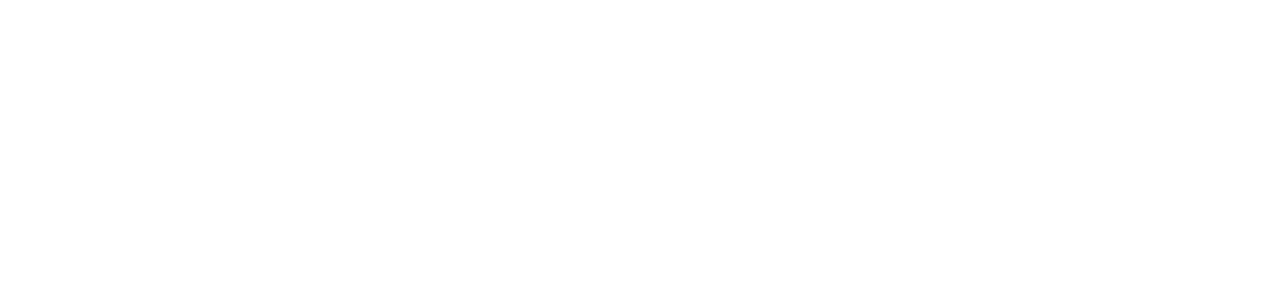
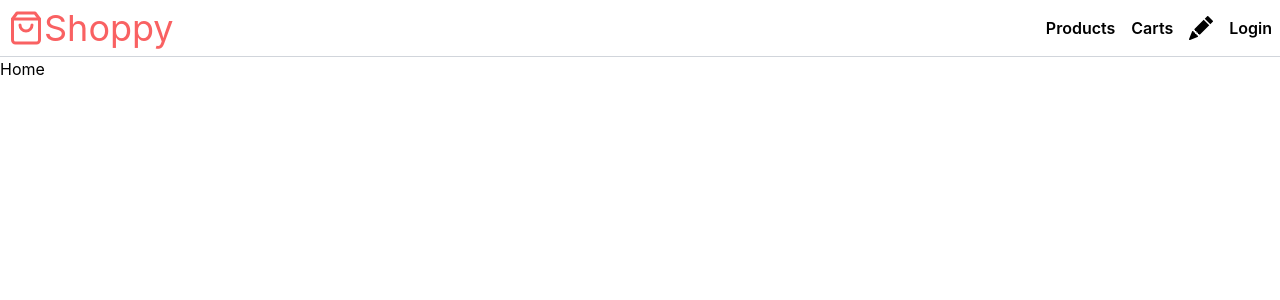
Before and after one commit to softmoca/react_firebase_shop, a React (Create React App) app: page / in a window 1280 px wide. Shown: the top 300 px of the page. Built offline with nearby package versions, Linux system fonts and the light colour scheme.

Commit message:
feat : css

```diff
--- a/package.json
+++ b/package.json
@@ -8,6 +8,8 @@
     "@testing-library/user-event": "^13.2.1",
     "react": "^18.2.0",
     "react-dom": "^18.2.0",
+    "react-icons": "^4.10.1",
+    "react-router-dom": "^6.15.0",
     "react-scripts": "5.0.1",
     "web-vitals": "^2.1.0"
   },
@@ -34,5 +36,8 @@
       "last 1 firefox version",
       "last 1 safari version"
     ]
+  },
+  "devDependencies": {
+    "tailwindcss": "^3.3.3"
   }
 }
--- a/src/App.js
+++ b/src/App.js
@@ -1,7 +1,13 @@
+import { Outlet } from "react-router-dom";
+import Navbar from "./components/Navbar";
+
 function App() {
-  return;
-
-  <></>;
+  return (
+    <>
+      <Navbar />
+      <Outlet />
+    </>
+  );
 }
 
 export default App;
--- /dev/null
+++ b/src/components/Navbar.jsx
@@ -0,0 +1,26 @@
+import React from "react";
+import { Link } from "react-router-dom";
+import { FiShoppingBag } from "react-icons/fi";
+import { BsFillPencilFill } from "react-icons/bs";
+
+export default function Navbar() {
+  return (
+    <header className="flex justify-between border-b border-gray-300 p-2">
+      <Link to="/" className="flex items-center text-4xl text-brand">
+        <FiShoppingBag />
+        <h1>Shoppy</h1>
+      </Link>
+      <nav className="flex items-center gap-4 font-semibold">
+        <Link to="/products">Products</Link>
+
+        <Link to="/carts">Carts</Link>
+
+        <Link to="/products/new" className="text-2xl">
+          <BsFillPencilFill />
+        </Link>
+
+        <button>Login</button>
+      </nav>
+    </header>
+  );
+}
--- a/src/index.css
+++ b/src/index.css
@@ -1,13 +1,26 @@
+@tailwind base;
+@tailwind components;
+@tailwind utilities;
+
 body {
   margin: 0;
-  font-family: -apple-system, BlinkMacSystemFont, 'Segoe UI', 'Roboto', 'Oxygen',
-    'Ubuntu', 'Cantarell', 'Fira Sans', 'Droid Sans', 'Helvetica Neue',
+  font-family: -apple-system, BlinkMacSystemFont, "Segoe UI", "Roboto", "Oxygen",
+    "Ubuntu", "Cantarell", "Fira Sans", "Droid Sans", "Helvetica Neue",
     sans-serif;
   -webkit-font-smoothing: antialiased;
   -moz-osx-font-smoothing: grayscale;
+  @apply flex flex-col items-center;
+}
+
+#root {
+  @apply w-full max-w-screen-2xl;
 }
 
 code {
-  font-family: source-code-pro, Menlo, Monaco, Consolas, 'Courier New',
+  font-family: source-code-pro, Menlo, Monaco, Consolas, "Courier New",
     monospace;
 }
+
+input {
+  @apply p-4 outline-none border border-gray-300 my-1;
+}
--- a/src/index.js
+++ b/src/index.js
@@ -1,17 +1,46 @@
-import React from 'react';
-import ReactDOM from 'react-dom/client';
-import './index.css';
-import App from './App';
-import reportWebVitals from './reportWebVitals';
+import React from "react";
+import ReactDOM from "react-dom/client";
+import "./index.css";
+import App from "./App";
+import reportWebVitals from "./reportWebVitals";
+import { createBrowserRouter, RouterProvider } from "react-router-dom";
+import Home from "./pages/Home";
+import AllProducts from "./pages/AllProducts";
+import ProductDetail from "./pages/ProductDetail";
+import NewProduct from "./pages/NewProduct";
+import MyCart from "./pages/MyCart";
+import NotFound from "./pages/NotFound";
 
-const root = ReactDOM.createRoot(document.getElementById('root'));
+const router = createBrowserRouter([
+  {
+    path: "/",
+    element: <App />, // 최상위 경로에는 App 컴포 넌트
+    errorElement: <NotFound />, // 존재하지 않을 경우 보여줄 컴포넌트
+    children: [
+      // App이라는 부모 컴포넌트안에 outlet을 사용해
+      { index: true, path: "/", element: <Home /> }, // 기본 경로
+      { path: "/products", element: <AllProducts /> },
+      {
+        path: "/products/new",
+        element: <NewProduct />,
+      },
+      {
+        path: "/products/:id",
+        element: <ProductDetail />,
+      },
+      {
+        path: "/carts",
+        element: <MyCart />,
+      },
+    ],
+  },
+]);
+
+const root = ReactDOM.createRoot(document.getElementById("root"));
 root.render(
   <React.StrictMode>
-    <App />
+    <RouterProvider router={router} />
   </React.StrictMode>
 );
 
-// If you want to start measuring performance in your app, pass a function
-// to log results (for example: reportWebVitals(console.log))
-// or send to an analytics endpoint. Learn more: https://bit.ly/CRA-vitals
 reportWebVitals();
--- /dev/null
+++ b/src/pages/AllProducts.jsx
@@ -0,0 +1,5 @@
+import React from "react";
+
+export default function AllProducts() {
+  return <div>AllProducts</div>;
+}
--- /dev/null
+++ b/src/pages/Home.jsx
@@ -0,0 +1,5 @@
+import React from "react";
+
+export default function Home() {
+  return <div>Home</div>;
+}
--- /dev/null
+++ b/src/pages/MyCart.jsx
@@ -0,0 +1,5 @@
+import React from "react";
+
+export default function MyCart() {
+  return <div>MyCart</div>;
+}
--- /dev/null
+++ b/src/pages/NewProduct.jsx
@@ -0,0 +1,5 @@
+import React from "react";
+
+export default function NewProduct() {
+  return <div>NewProduct</div>;
+}
--- /dev/null
+++ b/src/pages/NotFound.jsx
@@ -0,0 +1,5 @@
+import React from "react";
+
+export default function NotFound() {
+  return <div>NotFound</div>;
+}
--- /dev/null
+++ b/src/pages/ProductDetail.jsx
@@ -0,0 +1,5 @@
+import React from "react";
+
+export default function ProductDetail() {
+  return <div>ProductDetail</div>;
+}
--- /dev/null
+++ b/tailwind.config.js
@@ -0,0 +1,15 @@
+/** @type {import('tailwindcss').Config} */
+module.exports = {
+  content: ["./src/**/*.{js,jsx}"],
+  theme: {
+    extend: {
+      colors: {
+        brand: "#F96162",
+      },
+      backgroundImage: {
+        banner: `url('../public/images/banner.jpg')`,
+      },
+    },
+  },
+  plugins: [],
+};
```
Also changed, not shown: 1 other file (tests, documents, lock files or other folders).
